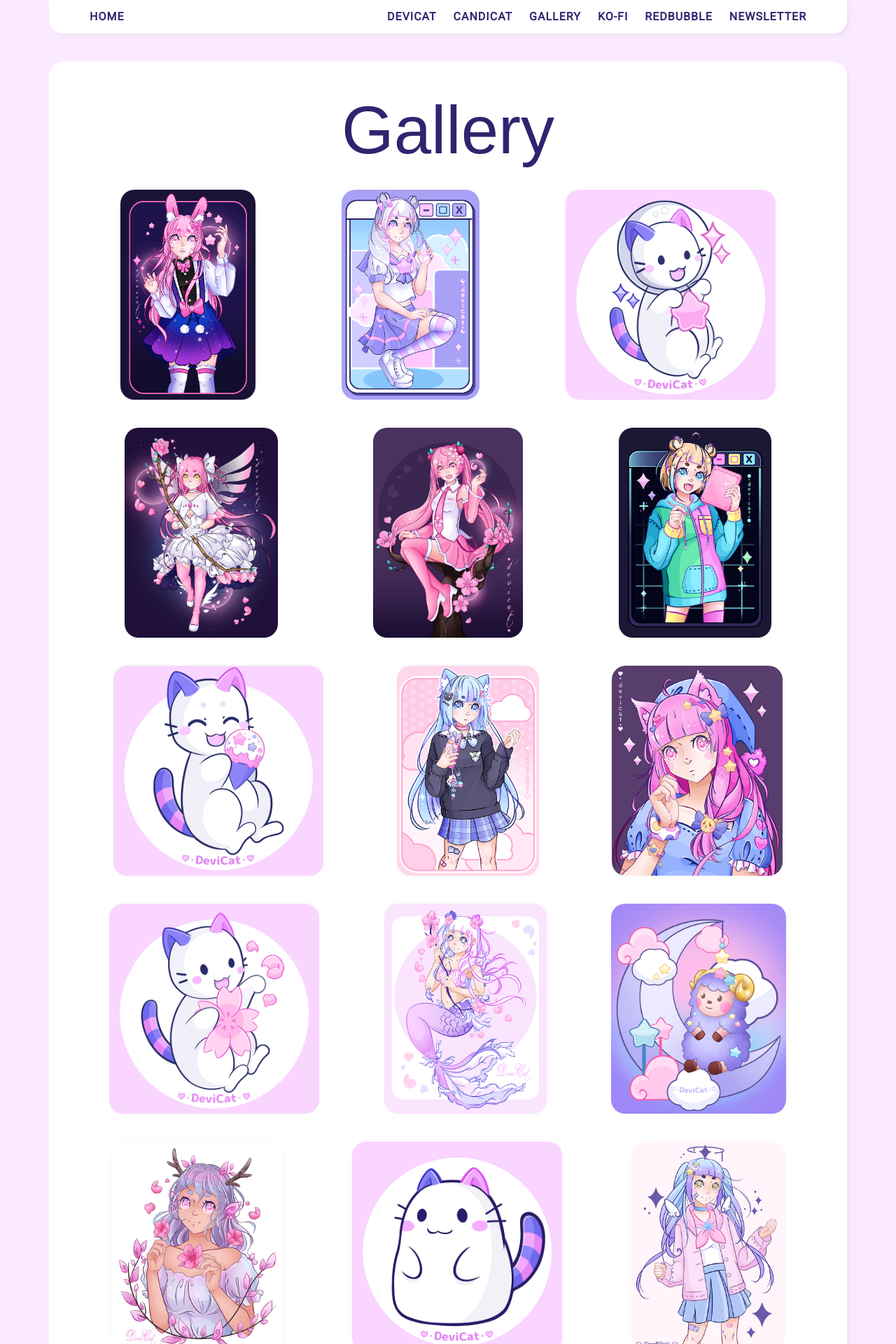
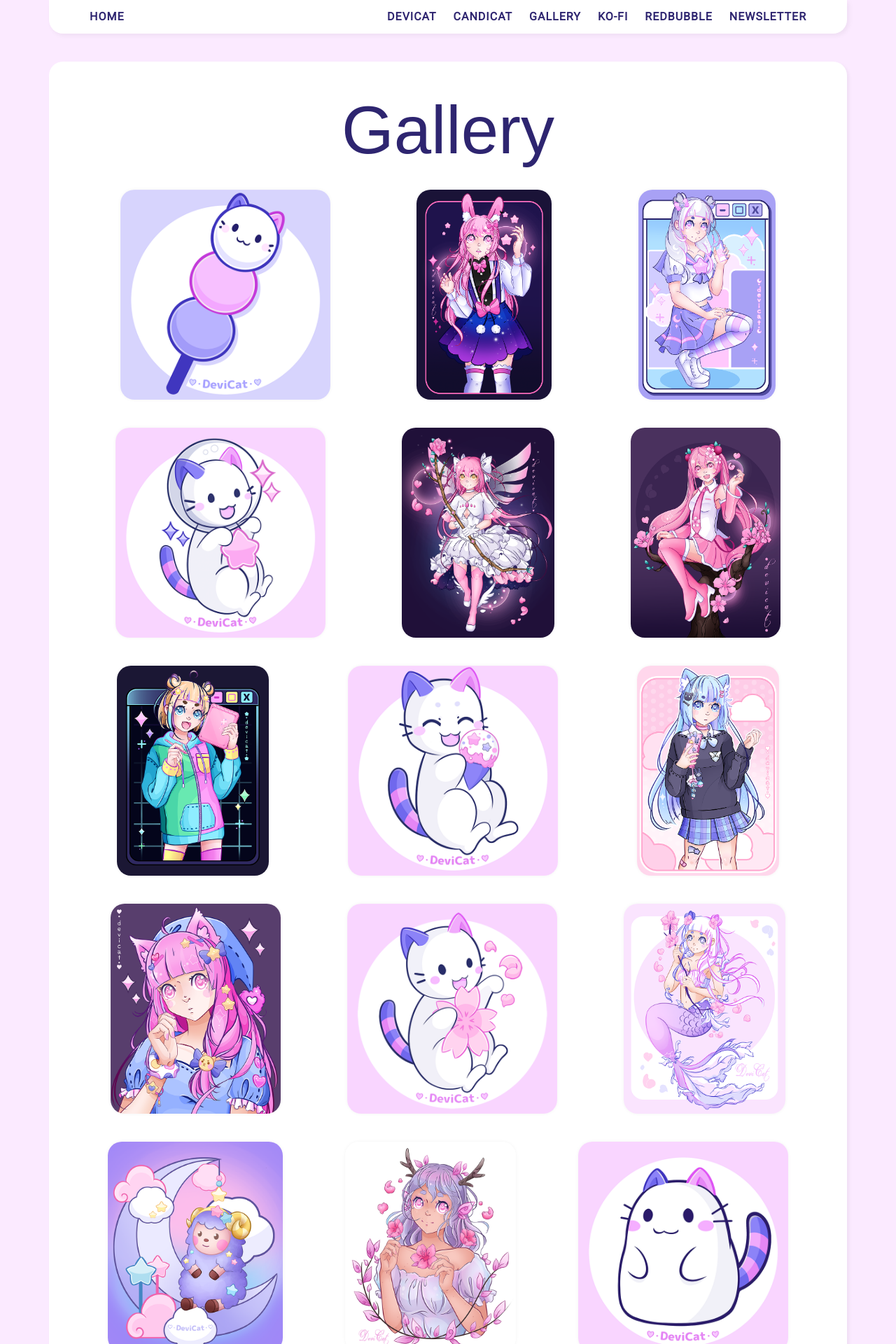
Before and after one commit to DeviCatOutlet/devicatoutlet.github.io, a Jekyll site: the page built from gallery.md, in a window 1280 px wide. Shown: the top 1920 px of the page at 70% size. Built offline with Jekyll 4.4.1, drawn with Linux system fonts in a browser that asks for light colours; some web fonts are replaced; our own code applies the rules of GitHub Pages for plain Markdown files.

Commit message:
Update gallery
add candicatdangocat2022.png to gallery

```diff
--- a/gallery.md
+++ b/gallery.md
@@ -1,5 +1,6 @@
 # Gallery
 
+![CandiCat Dango 2022](img/CandiCatDangoCat2022.png)
 ![Camillyartes DTIYS 2022](img/CamillyartesDTIYS2022.png)
 ![CandiCat Magical Girl 2022](img/CCMagicalGirl2022.png)
 ![CandiCat In Space 2022](img/CandiCatSpaceCat2022.png)
```
Also changed, not shown: img/CandiCatDangoCat2022.png (added).
